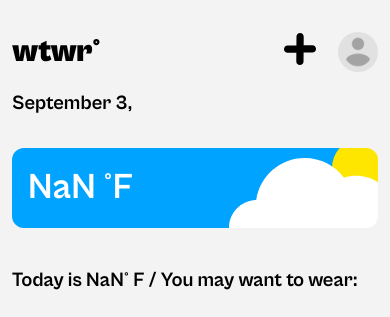
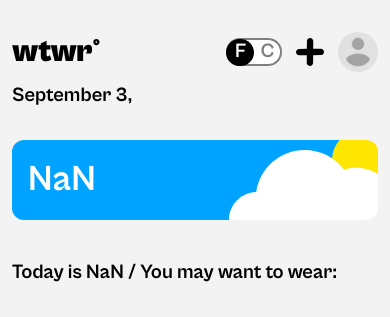
Before and after one commit to kvnloughead/wtwr, a React (Create React App) app: page / in a window 390 px wide. Shown: the top 317 px of the page. Built offline with nearby package versions, Linux system fonts and the light colour scheme; no server answers; grey boxes are pictures that could not be loaded.

Commit message:
Add ToggleSwitch component and TempUnitContext

```diff
--- a/package.json
+++ b/package.json
@@ -16,7 +16,8 @@
     "start": "react-scripts start",
     "build": "react-scripts build",
     "test": "react-scripts test",
-    "eject": "react-scripts eject"
+    "eject": "react-scripts eject",
+    "prettier-watch": "onchange \"**/*\" -- prettier --write --ignore-unknown {{changed}}"
   },
   "eslintConfig": {
     "extends": [
@@ -44,6 +45,7 @@
     "eslint-plugin-jsx-a11y": "6.6.1",
     "eslint-plugin-prettier": "4.2.1",
     "eslint-plugin-react": "7.31.4",
-    "eslint-plugin-react-hooks": "4.6.0"
+    "eslint-plugin-react-hooks": "4.6.0",
+    "onchange": "^7.1.0"
   }
 }
--- a/src/components/App/App.jsx
+++ b/src/components/App/App.jsx
@@ -1,4 +1,4 @@
-import React from 'react';
+import React, { useState, useMemo } from 'react';
 
 import Header from '../Header/Header';
 import Main from '../Main/Main';
@@ -10,17 +10,19 @@ import './App.css';
 
 import { coords, apiKey } from '../../utils/constants';
 import { getWeather } from '../../utils/weatherApi';
+import TempUnitContext from '../../contexts/TempUnitContext';
 
 function App() {
-  const [activeModal, setActiveModal] = React.useState('');
-  const [weather, setWeather] = React.useState({ tempF: NaN });
-  const [selectedCard, setSelectedCard] = React.useState({
+  const [activeModal, setActiveModal] = useState('');
+  const [weather, setWeather] = useState({ temp: { F: NaN, C: NaN } });
+  const [selectedCard, setSelectedCard] = useState({
     _id: -1,
     name: '',
     weather: '',
     link: '',
   });
-  const [location, setLocation] = React.useState({ ...coords, city: '' });
+  const [location, setLocation] = useState({ ...coords, city: '' });
+  const [tempUnit, setTempUnit] = useState('F');
 
   const openAddModal = () => setActiveModal('add');
   const openItemModal = (card) => {
@@ -40,10 +42,24 @@ function App() {
     }, 500);
   };
 
+  const toggleTempUnit = () => {
+    setTempUnit(tempUnit === 'F' ? 'C' : 'F');
+  };
+
+  const tempUnitContextValue = useMemo(
+    () => ({ tempUnit, toggleTempUnit }),
+    [tempUnit]
+  );
+
   React.useEffect(() => {
     getWeather(location, apiKey)
       .then((data) => {
-        setWeather({ tempF: data.current.temp_f });
+        setWeather({
+          temp: {
+            F: `${data.current.temp_f} °F`,
+            C: `${data.current.temp_c} °C`,
+          },
+        });
         setLocation({ ...location, city: data.location.name });
       })
       .catch((err) => console.error(err));
@@ -52,6 +68,7 @@ function App() {
   return (
     <div className="page">
       <div className="page__wrapper">
+        <TempUnitContext.Provider value={tempUnitContextValue}>
           <Header openAddModal={openAddModal} location={location} />
           <Main openItemModal={openItemModal} weather={weather} />
           <Footer />
@@ -68,6 +85,7 @@ function App() {
             card={selectedCard}
             closeModal={closeModal}
           />
+        </TempUnitContext.Provider>
       </div>
     </div>
   );
--- a/src/components/Header/Header.css
+++ b/src/components/Header/Header.css
@@ -21,8 +21,13 @@
   grid-area: time-and-place;
 }
 
+.header__nav {
+  display: flex;
+  align-items: center;
+  gap: 20px;
+}
+
 .header__add-clothes-button {
-  margin-right: 20px;
   border: none;
   background-color: transparent;
   font-size: 20px;
@@ -54,30 +59,32 @@
   border-radius: 50%;
 }
 
-@media screen and (max-width: 800px) {
+@media screen and (max-width: 900px) {
   .header {
     display: grid;
-    grid-template-areas: 'logo user' 'time-and-place add-clothes';
-    align-items: flex-end;
+    grid-template-areas: 'logo nav' 'time-and-place time-and-place ';
+    align-items: flex-start;
+    justify-content: space-between;
     row-gap: 12px;
+  }
+
+  .header__nav {
+    gap: 8px;
+    grid-area: nav;
   }
 
   .header__add-clothes-button {
     margin: 0 0 0 auto;
-    align-self: flex-start;
   }
 }
 
-@media screen and (max-width: 550px) {
+@media screen and (max-width: 650px) {
   .header {
-    grid-template-areas: 'logo add-clothes user' 'time-and-place time-and-place time-and-place';
-    grid-template-columns: 1fr 40px 40px;
-    column-gap: 20px;
-    row-gap: 20px;
+    grid-template-areas: 'logo nav' 'time-and-place time-and-place ';
   }
 
-  .header__user {
-    justify-self: flex-end;
+  .header__nav {
+    flex-direction: row;
   }
 
   .header__username {
@@ -94,8 +101,8 @@
     background-color: transparent;
     background-repeat: no-repeat;
     background-size: contain;
-    width: 32px;
-    height: 32px;
+    width: 28px;
+    height: 28px;
     display: block;
   }
 }
--- a/src/components/Header/Header.jsx
+++ b/src/components/Header/Header.jsx
@@ -3,6 +3,7 @@ import { func, number, shape, string } from 'prop-types';
 
 import logo from '../../images/logo.svg';
 import avatar from '../../images/placeholder.png';
+import ToggleSwitch from '../ToggleSwitch/ToggleSwitch';
 import './Header.css';
 
 function Header({ openAddModal, location }) {
@@ -14,7 +15,6 @@ function Header({ openAddModal, location }) {
   return (
     <header className="header">
       <img className="header__logo" src={logo} alt="WTWR logo" />
-
       <div className="header__time-and-place">
         <span className="header__time">
           <time className="header__time" dateTime={date}>
@@ -23,7 +23,8 @@ function Header({ openAddModal, location }) {
         </span>
         <span className="header__place">{location.city}</span>
       </div>
-
+      <nav className="header__nav">
+        <ToggleSwitch />
         <button
           className="header__add-clothes-button"
           type="button"
@@ -36,6 +37,7 @@ function Header({ openAddModal, location }) {
           <p className="header__username">Kevin Loughead</p>
           <img className="header__avatar" src={avatar} alt="User's avatar" />
         </div>
+      </nav>
     </header>
   );
 }
--- a/src/components/Main/Main.jsx
+++ b/src/components/Main/Main.jsx
@@ -1,4 +1,4 @@
-import React from 'react';
+import React, { useContext } from 'react';
 import { shape, func, number } from 'prop-types';
 
 import WeatherCard from '../WeatherCard/WeatherCard';
@@ -6,51 +6,55 @@ import ItemCard from '../ItemCard/ItemCard';
 import { getTempDescriptor } from '../../utils/weatherApi';
 import './Main.css';
 
+import TempUnitContext from '../../contexts/TempUnitContext';
+
 const defaultClothingItems = [
   {
     _id: 0,
     name: 'Cap',
     weather: 'hot',
-    link: 'https://practicum-content.s3.us-west-1.amazonaws.com/software-engineer/wtwr-project/cap.jpg?etag=cf33d6ac81f0613c13a5c403fc7c62da',
+    link: 'https://practicum-content.s3.us-west-1.amazonaws.com/software-engineer/wtwr-project/Cap.png?etag=f3dad389b22909cafa73cff9f9a3d591',
   },
   {
     _id: 1,
     name: 'Hoodie',
     weather: 'warm',
-    link: 'https://practicum-content.s3.us-west-1.amazonaws.com/software-engineer/wtwr-project/hoodie.jpg?etag=1f3d3c1a154f7a9e07bd78a8f6952d9e',
+    link: 'https://practicum-content.s3.us-west-1.amazonaws.com/software-engineer/wtwr-project/Hoodie.png?etag=5f52451d0958ccb1016c78a45603a4e8',
   },
   {
     _id: 2,
     name: 'Jacket',
     weather: 'cold',
-    link: 'https://practicum-content.s3.us-west-1.amazonaws.com/software-engineer/wtwr-project/jacket.jpg?etag=e2e17fc1352115d2e59511b380fccae9',
+    link: 'https://practicum-content.s3.us-west-1.amazonaws.com/software-engineer/wtwr-project/Jacket.png?etag=f4bb188deaa25ac84ce2338be2d404ad',
   },
   {
     _id: 3,
     name: 'Sneakers',
     weather: 'cold',
-    link: 'https://practicum-content.s3.us-west-1.amazonaws.com/software-engineer/wtwr-project/sneakers.jpg?etag=56322fb0e0f745439c1d344c253c6855',
+    link: 'https://practicum-content.s3.us-west-1.amazonaws.com/software-engineer/wtwr-project/Sneakers.png?etag=3efeec41c1c78b8afe26859ca7fa7b6f',
   },
   {
     _id: 4,
     name: 'T-Shirt',
     weather: 'hot',
-    link: 'https://practicum-content.s3.us-west-1.amazonaws.com/software-engineer/wtwr-project/t-shirt.jpg?etag=0f94f1c569bd19d95860902fcc5c70b3',
+    link: 'https://practicum-content.s3.us-west-1.amazonaws.com/software-engineer/wtwr-project/T-Shirt.png?etag=44ed1963c44ab19cd2f5011522c5fc09',
   },
   {
     _id: 5,
     name: 'Winter coat',
     weather: 'cold',
-    link: 'https://practicum-content.s3.us-west-1.amazonaws.com/software-engineer/wtwr-project/winter-coat.jpg?etag=2a959245bf5291c50cdbd4fcefb25a21',
+    link: 'https://practicum-content.s3.us-west-1.amazonaws.com/software-engineer/wtwr-project/Coat.png?etag=298717ed89d5e40b1954a1831ae0bdd4',
   },
 ];
 
 function Main({ openItemModal, weather }) {
+  const { tempUnit } = useContext(TempUnitContext);
+
   return (
     <main className="main">
       <WeatherCard weather={weather} />
       <h2 className="main__text">
-        {`Today is ${weather.tempF}° F / You may want to wear:`}
+        {`Today is ${weather.temp[tempUnit]} / You may want to wear:`}
       </h2>
       <ul className="main__cards">
         {defaultClothingItems
--- /dev/null
+++ b/src/components/ToggleSwitch/ToggleSwitch.css
@@ -0,0 +1,79 @@
+.switch {
+  padding: 0;
+  display: inline-block;
+  height: 28px;
+  width: 56px;
+  position: relative;
+}
+
+.switch input {
+  display: none;
+}
+
+.slider {
+  background-color: #fff;
+  box-sizing: border-box;
+  border: 2px solid rgba(0, 0, 0, 0.5);
+  bottom: 0;
+  cursor: pointer;
+  left: 0;
+  position: absolute;
+  right: 0;
+  top: 0;
+  transition: 0.4s;
+  display: flex;
+  justify-content: center;
+  align-items: center;
+  gap: 2px;
+}
+
+.slider:hover {
+  border: 2px solid rgba(0, 0, 0);
+}
+
+.slider .unit {
+  margin: 0;
+  padding: 0;
+  width: 28px;
+  text-align: center;
+  font-weight: 700;
+  mix-blend-mode: difference;
+  transition: 0.4s;
+  color: #7e7e7e;
+}
+
+.slider:hover .unit {
+  color: #fff;
+}
+
+.slider .unit_active {
+  color: #fff;
+}
+
+.slider.round::before {
+  background-color: #000;
+  content: '';
+  color: #fff;
+  height: 27px;
+  left: -2px;
+  position: absolute;
+  transition: 0.4s;
+  width: 28px;
+  border-radius: 20px;
+}
+
+input:checked + .slider::before {
+  transform: translateX(28px);
+}
+
+.slider.round {
+  border-radius: 20px;
+}
+
+.slider:hover::before {
+  transform: translate(1px);
+}
+
+input:checked + .slider:hover::before {
+  transform: translateX(27px);
+}
--- /dev/null
+++ b/src/components/ToggleSwitch/ToggleSwitch.jsx
@@ -0,0 +1,25 @@
+import React, { useEffect, useContext, useState } from 'react';
+
+import TempUnitContext from '../../contexts/TempUnitContext';
+import './ToggleSwitch.css';
+
+function ToggleSwitch() {
+  const { tempUnit, toggleTempUnit } = useContext(TempUnitContext);
+  const [checked, setChecked] = useState(tempUnit === 'C');
+
+  useEffect(() => {
+    setChecked(tempUnit === 'C');
+  }, [tempUnit]);
+
+  return (
+    <label className="switch" htmlFor="checkbox">
+      <input type="checkbox" id="checkbox" onChange={toggleTempUnit} />
+      <div className="slider round">
+        <p className={`unit ${!checked && 'unit_active'}`}>F</p>
+        <p className={`unit ${checked && 'unit_active'}`}>C</p>
+      </div>
+    </label>
+  );
+}
+
+export default ToggleSwitch;
--- a/src/components/WeatherCard/WeatherCard.jsx
+++ b/src/components/WeatherCard/WeatherCard.jsx
@@ -1,17 +1,21 @@
-import { number, shape } from 'prop-types';
-import React from 'react';
+import { shape, string } from 'prop-types';
+import React, { useContext } from 'react';
 import './WeatherCard.css';
 
+import TempUnitContext from '../../contexts/TempUnitContext';
+
 function WeatherCard({ weather }) {
+  const { tempUnit } = useContext(TempUnitContext);
+
   return (
     <div className="weather-card">
-      <h2 className="weather-card__temp">{weather.tempF} &deg;F</h2>
+      <h2 className="weather-card__temp">{weather.temp[tempUnit]}</h2>
     </div>
   );
 }
 
 WeatherCard.propTypes = {
-  weather: shape({ tempF: number }).isRequired,
+  weather: shape({ temp: shape({ F: string, C: string }) }).isRequired,
 };
 
 export default WeatherCard;
--- /dev/null
+++ b/src/contexts/TempUnitContext.js
@@ -0,0 +1,5 @@
+import React from 'react';
+
+const TempUnitContext = React.createContext();
+
+export default TempUnitContext;
--- a/src/utils/constants.js
+++ b/src/utils/constants.js
@@ -1,4 +1,4 @@
 const coords = { latitude: 40.249199, longitude: -75.646759 };
-const apiKey = '46933b2b0f454142afa222152220409';
+const apiKey = 'd2b67ff1f4414e17be410443220710 ';
 
 export { coords, apiKey };
```
Also changed, not shown: 1 other file (tests, documents, lock files or other folders). Lines whose indentation alone changed are shown as unchanged.
